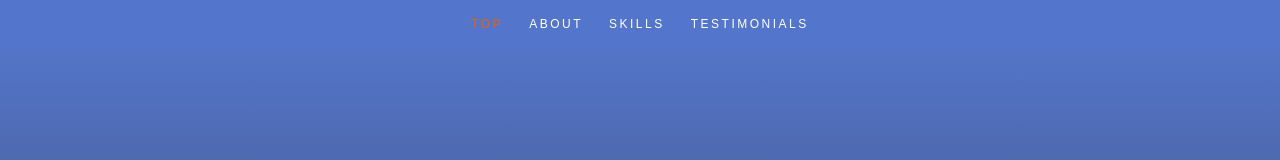
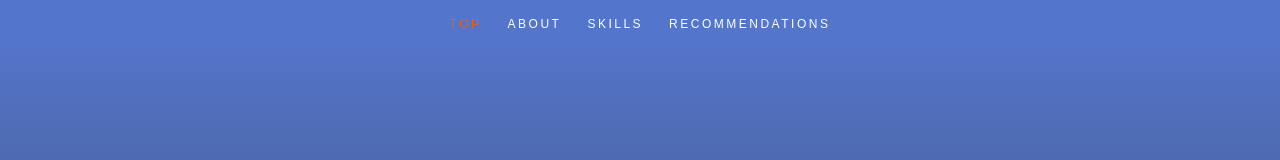
Before and after one commit to nTamura/portfolio2, a Gatsby site: page / in a window 1280 px wide. Shown: the top 160 px of the page. Built offline with nearby package versions, Linux system fonts and the light colour scheme; Gatsby itself is replaced by a stand-in of ours; a web font is replaced by a local one.

Commit message:
nav wording

```diff
--- a/src/components/Navigation.js
+++ b/src/components/Navigation.js
@@ -26,7 +26,7 @@ const Navigation = () => (
       </li> */}
       <li>
         <a className="smoothscroll" href="#testimonials">
-          Testimonials
+          Recommendations
         </a>
       </li>
     </ul>
```
